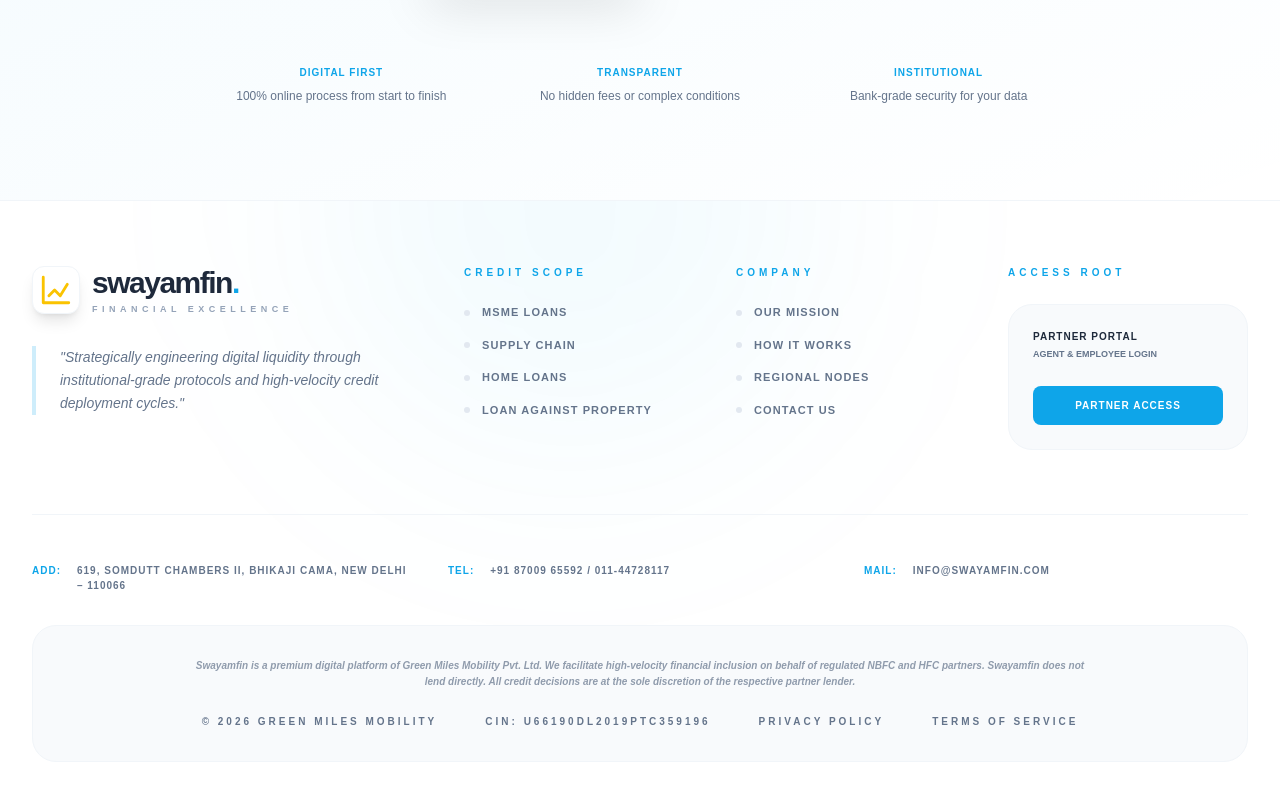
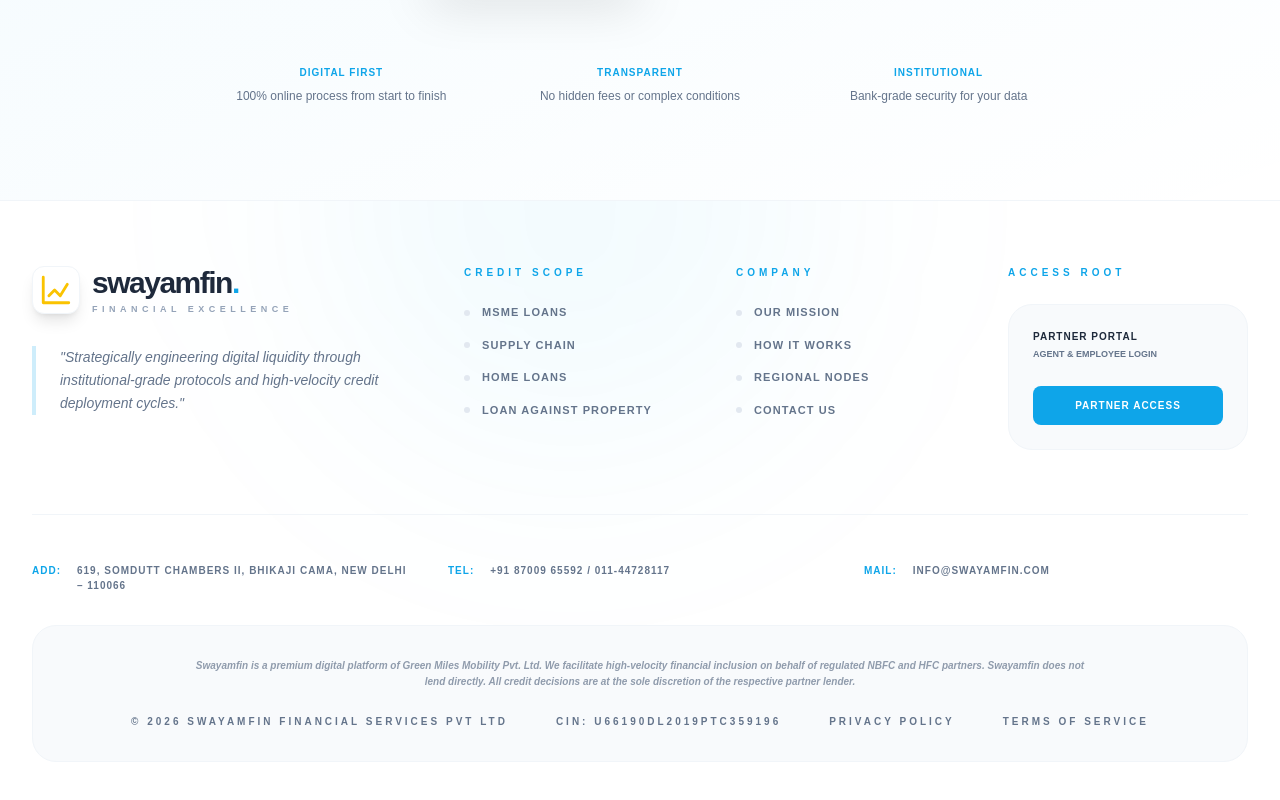
Before and after one commit to devvarshney45/swayamfin, a React (Vite) app in the folder frontend/: page / in a window 1280 px wide. Shown: the part 4959-5759 px from the top of the page. Built offline with nearby package versions, Linux system fonts and the light colour scheme; no server answers; a web font is replaced by a local one.

Commit message:
Update footer company name to SWAYAMFIN FINANCIAL SERVICES PVT LTD

```diff
--- a/frontend/src/components/common/Footer.jsx
+++ b/frontend/src/components/common/Footer.jsx
@@ -95,7 +95,7 @@
                 Swayamfin does not lend directly. All credit decisions are at the sole discretion of the respective partner lender.
               </p>
               <div className="flex flex-wrap justify-center gap-x-12 gap-y-4 not-italic uppercase tracking-[0.3em]">
-                <span>© {currentYear} Green Miles Mobility</span>
+                <span>© {currentYear} SWAYAMFIN FINANCIAL SERVICES PVT LTD</span>
                 <span>CIN: U66190DL2019PTC359196</span>
                 <Link to="/privacy-policy" className="hover:text-[#0EA5E9]">Privacy Policy</Link>
                 <Link to="/terms" className="hover:text-[#0EA5E9]">Terms of Service</Link>
```
